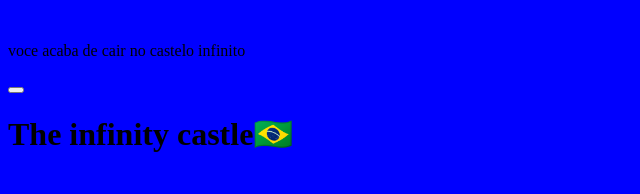
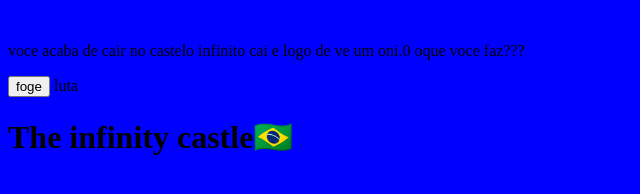
Before and after one commit to arthurmouracordeiro-ctrl/aventura, a plain HTML site: page index.html in a window 1280 px wide. Shown: the whole page, without its empty margins (0-640 px from the left). Drawn offline with Linux system fonts and the light colour scheme.

Commit message:
Update index.html

```diff
--- a/index.html
+++ b/index.html
@@ -8,10 +8,11 @@
 </head>
 <body>
     <main>
+        <div class="passo ativo" id="passo-0">
     <img scr="./infinity castle.png"alt="">
-    <p>voce acaba de cair no castelo infinito<p/>
-    <button></button>
-    </button></button></main>
+    <p>voce acaba de cair no castelo infinito cai e logo de ve um oni.0 oque voce faz???<p/>
+    <button>foge</button>
+    </button>luta</button></main>
   <h1>The infinity castle🇧🇷</h1>
     <script src="./main.js"></script>
 </body>
```
